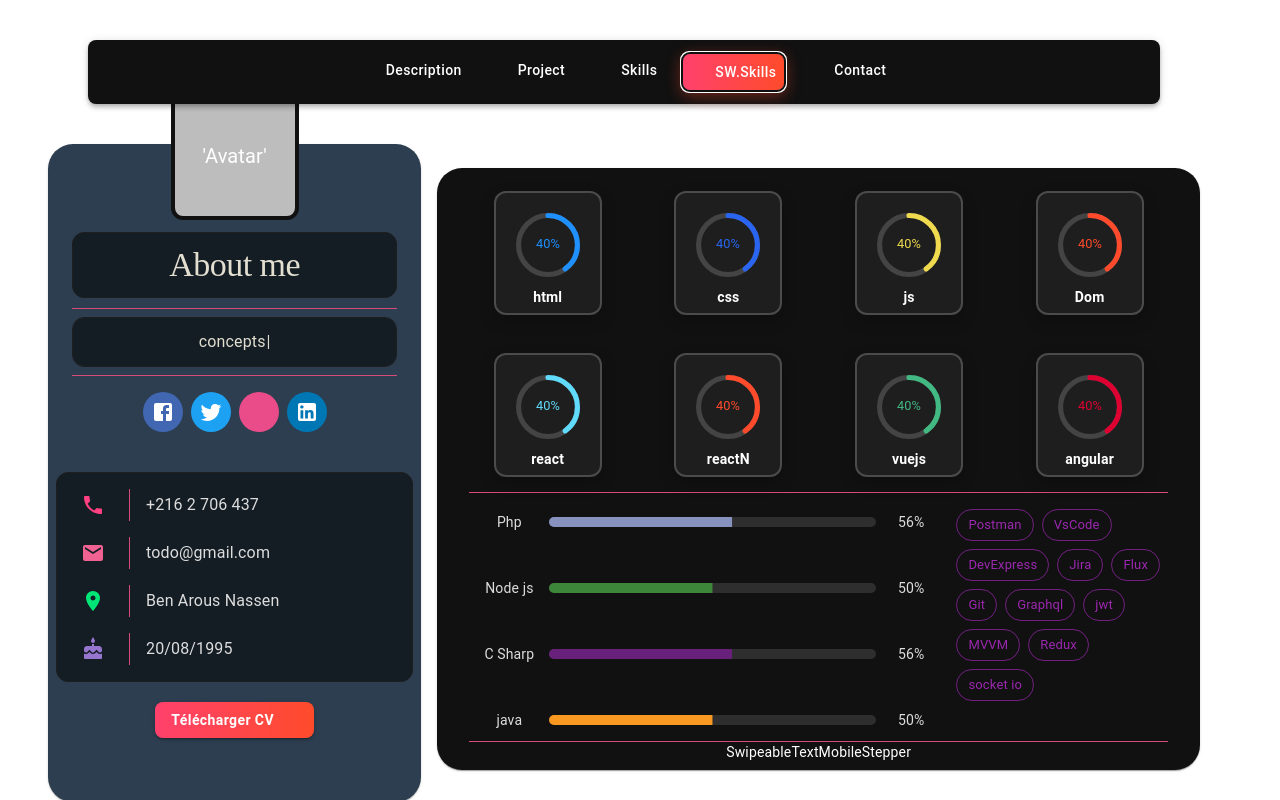
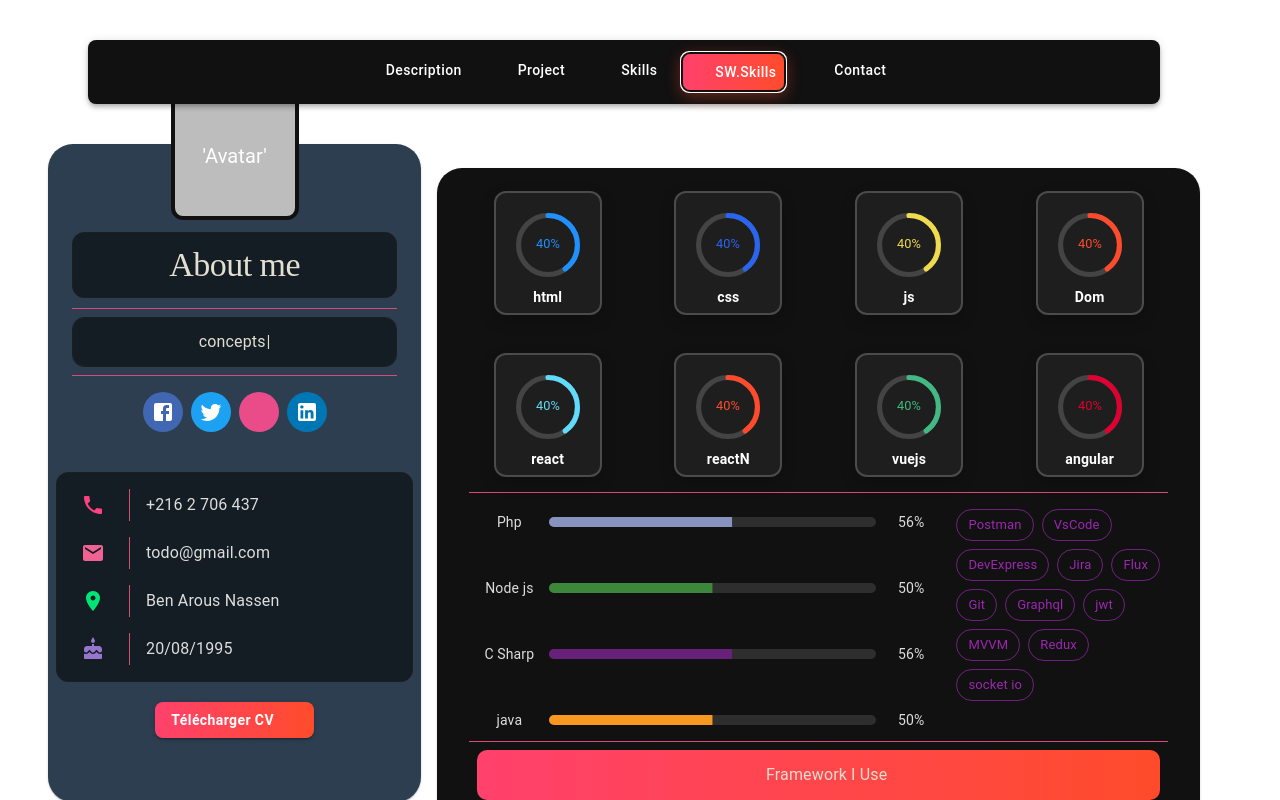
Before and after one commit to safwen-code/todo, a React app in the folder frontend/: page / in a window 1280 px wide. Both pictures are taken after a click on the button "SW.Skills". Shown: the top 800 px of the page. Built offline with nearby package versions, Linux system fonts and the light colour scheme; some icons are missing; the HTML template or start-up script is replaced by a standard one.

Commit message:
add swiper to ui

```diff
--- a/frontend/src/components/Content/skills/SwipeableTextMobileStepper.jsx
+++ b/frontend/src/components/Content/skills/SwipeableTextMobileStepper.jsx
@@ -1,7 +1,151 @@
-import React from 'react'
+import { useState } from 'react'
+import { useTheme } from '@mui/material/styles'
+import {
+  Box,
+  MobileStepper,
+  Paper,
+  Typography,
+  Grid,
+  Card,
+  useMediaQuery,
+} from '@mui/material'
+
+import { Swiper, SwiperSlide } from 'swiper/react'
+import { Autoplay } from 'swiper/modules'
+import 'swiper/css'
+
+import ang from '../../../image/ang.jpg'
+import react from '../../../image/react.png'
+import vue from '../../../image/vue.png'
+import nodejs from '../../../image/nodejs.png'
+import express from '../../../image/express.png'
+import php from '../../../image/php.png'
+import mongodb from '../../../image/mongodb.png'
+import mysql from '../../../image/mysql.png'
+import graph from '../../../image/graph.jpg'
+
+const images = [
+  {
+    label: 'Framework I Use',
+    imgPath: [ang, react, vue],
+  },
+  {
+    label: 'Backend Environment I Use',
+    imgPath: [nodejs, php, express],
+  },
+  {
+    label: 'Database I Use',
+    imgPath: [mongodb, mysql, graph],
+  },
+]
+
+const imagesScroll = [
+  { label: 'Frameworks', imgPath: react },
+  { label: 'Environment', imgPath: nodejs },
+  { label: 'Database', imgPath: mongodb },
+]
 
 const SwipeableTextMobileStepper = () => {
-  return <div>SwipeableTextMobileStepper</div>
+  const theme = useTheme()
+  const isMobile = useMediaQuery(theme.breakpoints.down('md'))
+
+  const [activeStep, setActiveStep] = useState(0)
+
+  return (
+    <Box sx={{ flexGrow: 1 }} m={1}>
+      {/* Header */}
+      <Paper
+        square
+        elevation={0}
+        sx={{
+          display: 'flex',
+          alignItems: 'center',
+          height: 50,
+          pl: 2,
+          background: 'linear-gradient(to right, #ff416c, #ff4b2b)',
+          borderRadius: '10px',
+        }}
+      >
+        <Typography color="#E2DFD0" mx="auto">
+          {!isMobile
+            ? images[activeStep].label
+            : imagesScroll[activeStep].label}
+        </Typography>
+      </Paper>
+
+      {/* Swiper */}
+      <Swiper
+        modules={[Autoplay]}
+        autoplay={{ delay: 3000, disableOnInteraction: false }}
+        onSlideChange={(swiper) => setActiveStep(swiper.realIndex)}
+        slidesPerView={1}
+        loop
+        style={{ marginTop: 16 }}
+      >
+        {!isMobile
+          ? images.map((step, index) => (
+              <SwiperSlide key={index}>
+                <Grid
+                  container
+                  spacing={3}
+                  mt={1}
+                  mb={4}
+                  justifyContent="center"
+                >
+                  {step.imgPath.map((img, i) => (
+                    <Grid item xs={12} sm={6} md={4} key={i}>
+                      <Card
+                        sx={{
+                          height: 120,
+                          width: 160,
+                          mx: 'auto',
+                          background: `url(${img})`,
+                          backgroundSize: 'cover',
+                          backgroundPosition: 'center',
+                        }}
+                      />
+                    </Grid>
+                  ))}
+                </Grid>
+              </SwiperSlide>
+            ))
+          : imagesScroll.map((step, index) => (
+              <SwiperSlide key={index}>
+                <Grid
+                  container
+                  justifyContent="center"
+                  alignItems="center"
+                  mt={1}
+                  mb={4}
+                >
+                  <Card
+                    sx={{
+                      height: 100,
+                      width: 100,
+                      background: `url(${step.imgPath})`,
+                      backgroundSize: 'cover',
+                      backgroundPosition: 'center',
+                    }}
+                  />
+                </Grid>
+              </SwiperSlide>
+            ))}
+      </Swiper>
+
+      {/* Stepper */}
+      <Box display="flex" justifyContent="center" mt={2}>
+        <MobileStepper
+          steps={!isMobile ? images.length : imagesScroll.length}
+          position="static"
+          activeStep={activeStep}
+          sx={{
+            background: 'linear-gradient(to right, #ff416c, #ff4b2b)',
+            borderRadius: '10px',
+          }}
+        />
+      </Box>
+    </Box>
+  )
 }
 
 export default SwipeableTextMobileStepper
```
